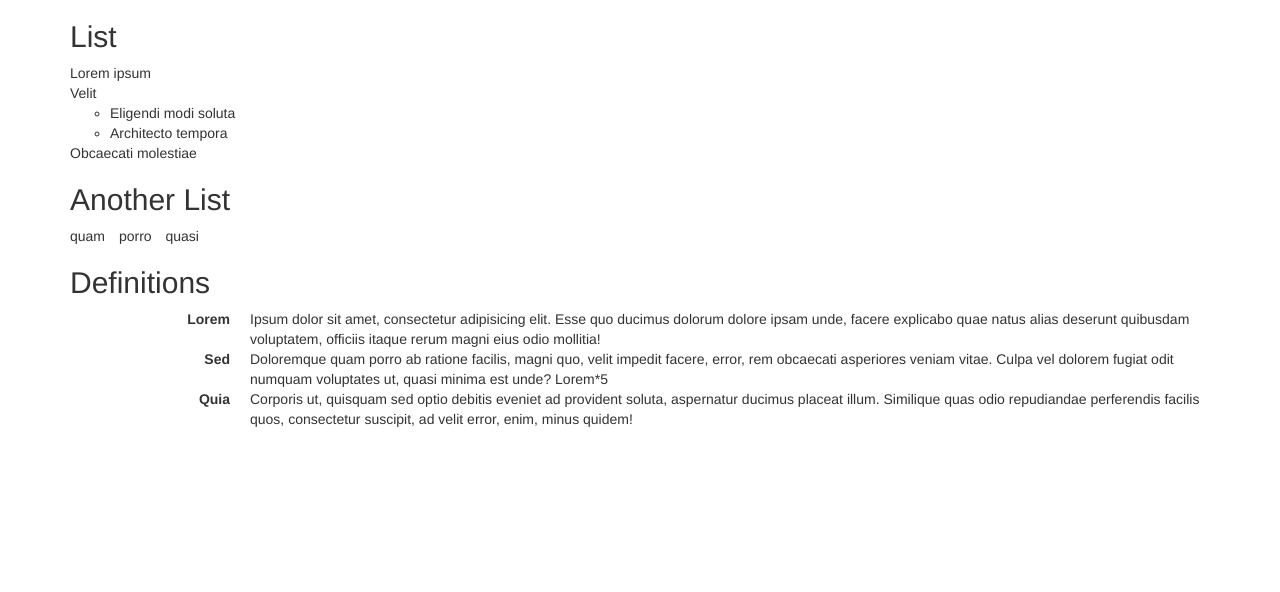
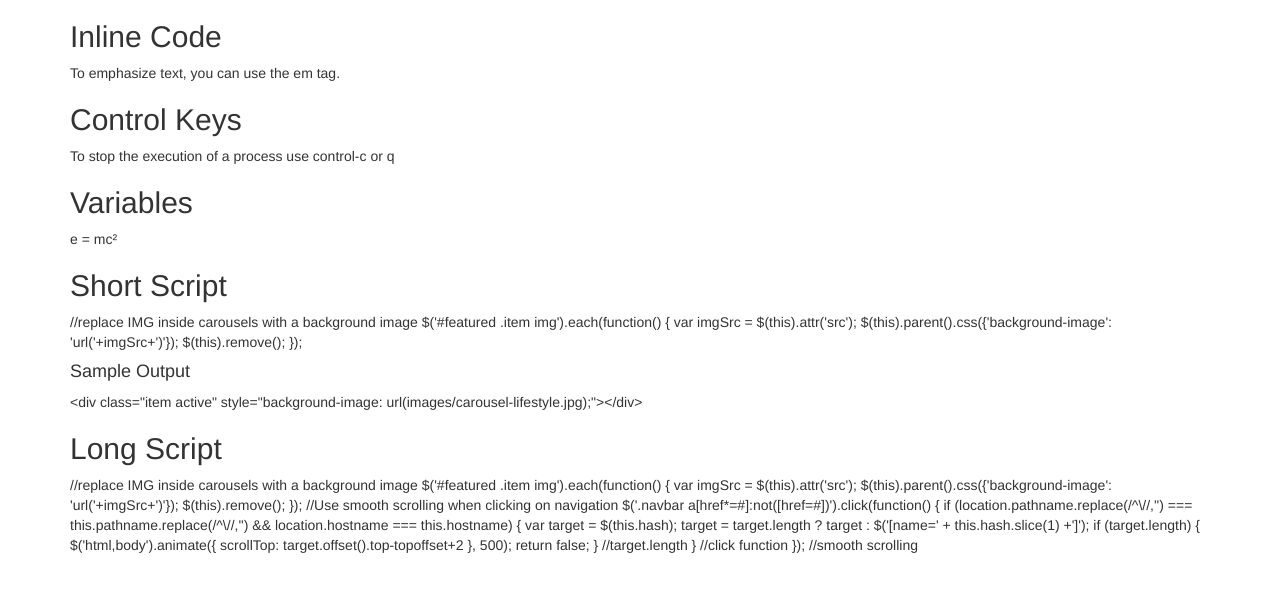
Before and after one commit to planetoftheweb/bootstrap, a website: page builds/bootstrap/index.html in a window 1280 px wide. Drawn offline with Linux system fonts and the light colour scheme.

Commit message:
03_06b Code

```diff
--- a/builds/bootstrap/index.html
+++ b/builds/bootstrap/index.html
@@ -14,36 +14,51 @@
   <div class="row">
     <section class="col-xs-12">
 
-    <h2>List</h2>
-    <ol class="list-unstyled">
-      <li>Lorem ipsum</li>
-      <li>Velit
-        <ul>
-          <li>Eligendi modi soluta</li>
-          <li>Architecto tempora</li>
-        </ul>
-      </li>
-      <li>Obcaecati molestiae</li>
-    </ol>
+      <h2>Inline Code</h2>
+      <p>To emphasize text, you can use the em tag.</p>
 
-    <h2>Another List</h2>
-    <ul class="list-inline">
-      <li>quam</li>
-      <li>porro</li>
-      <li>quasi</li>
-    </ul>
+      <h2>Control Keys</h2>
+      <p>To stop the execution of a process use control-c or q</p>
 
-    <h2>Definitions</h2>
-    <dl class="dl-horizontal">
-      <dt>Lorem</dt>
-      <dd>Ipsum dolor sit amet, consectetur adipisicing elit. Esse quo ducimus dolorum dolore ipsam unde, facere explicabo quae natus alias deserunt quibusdam voluptatem, officiis itaque rerum magni eius odio mollitia!</dd>
+      <h2>Variables</h2>
+      e = mc&sup2;
 
-      <dt>Sed</dt>
-      <dd>Doloremque quam porro ab ratione facilis, magni quo, velit impedit facere, error, rem obcaecati asperiores veniam vitae. Culpa vel dolorem fugiat odit numquam voluptates ut, quasi minima est unde? Lorem*5</dd>
+      <h2>Short Script</h2>
 
-      <dt>Quia</dt>
-      <dd>Corporis ut, quisquam sed optio debitis eveniet ad provident soluta, aspernatur ducimus placeat illum. Similique quas odio repudiandae perferendis facilis quos, consectetur suscipit, ad velit error, enim, minus quidem!</dd>
-    </dl>
+//replace IMG inside carousels with a background image
+$('#featured .item img').each(function() {
+  var imgSrc = $(this).attr('src');
+  $(this).parent().css({'background-image': 'url('+imgSrc+')'});
+  $(this).remove();
+});
+
+<h4>Sample Output</h4>
+&lt;div class=&quot;item active&quot; style=&quot;background-image: url(images/carousel-lifestyle.jpg);&quot;&gt;&lt;/div&gt;
+
+
+      <h2>Long Script</h2>
+//replace IMG inside carousels with a background image
+$('#featured .item img').each(function() {
+  var imgSrc = $(this).attr('src');
+  $(this).parent().css({'background-image': 'url('+imgSrc+')'});
+  $(this).remove();
+});
+
+//Use smooth scrolling when clicking on navigation
+$('.navbar a[href*=#]:not([href=#])').click(function() {
+  if (location.pathname.replace(/^\//,'') ===
+    this.pathname.replace(/^\//,'') &&
+    location.hostname === this.hostname) {
+    var target = $(this.hash);
+    target = target.length ? target : $('[name=' + this.hash.slice(1) +']');
+    if (target.length) {
+      $('html,body').animate({
+        scrollTop: target.offset().top-topoffset+2
+      }, 500);
+      return false;
+    } //target.length
+  } //click function
+}); //smooth scrolling
 
     </section>
   </div><!-- row -->
```
